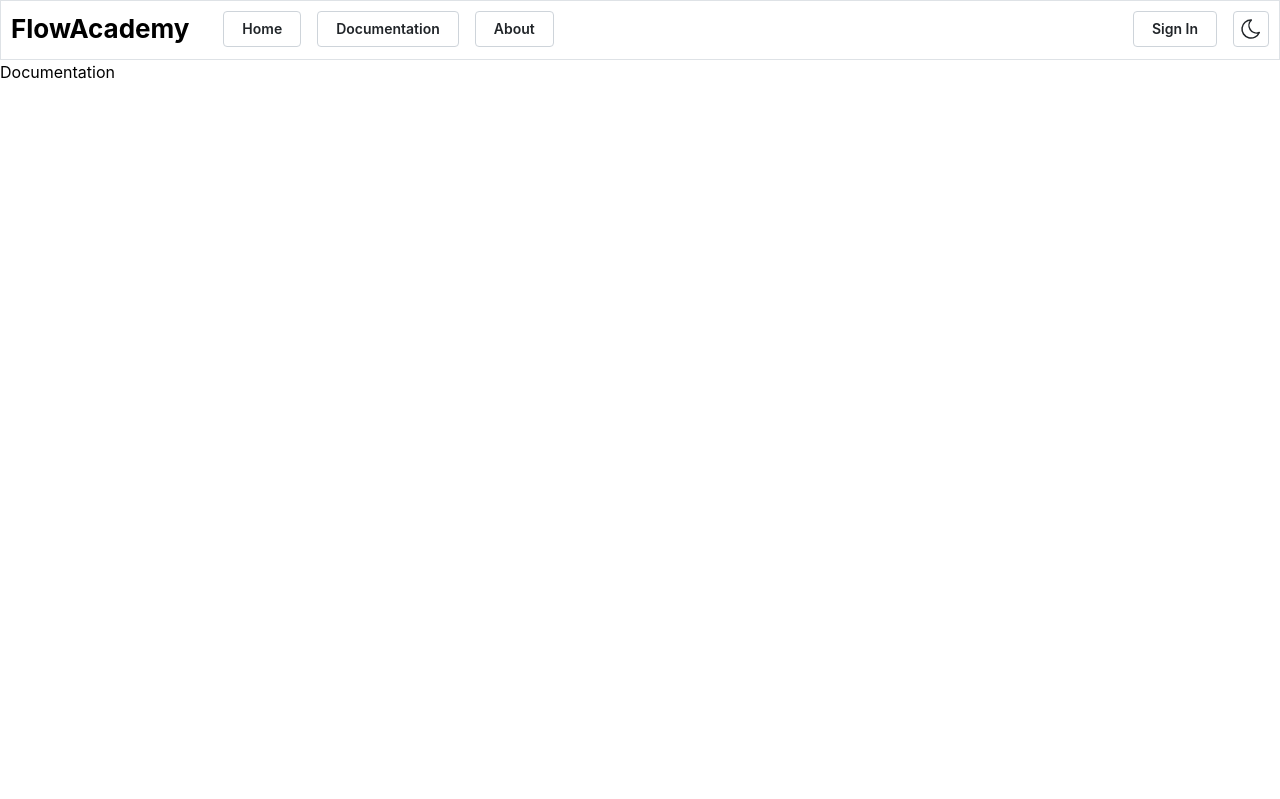
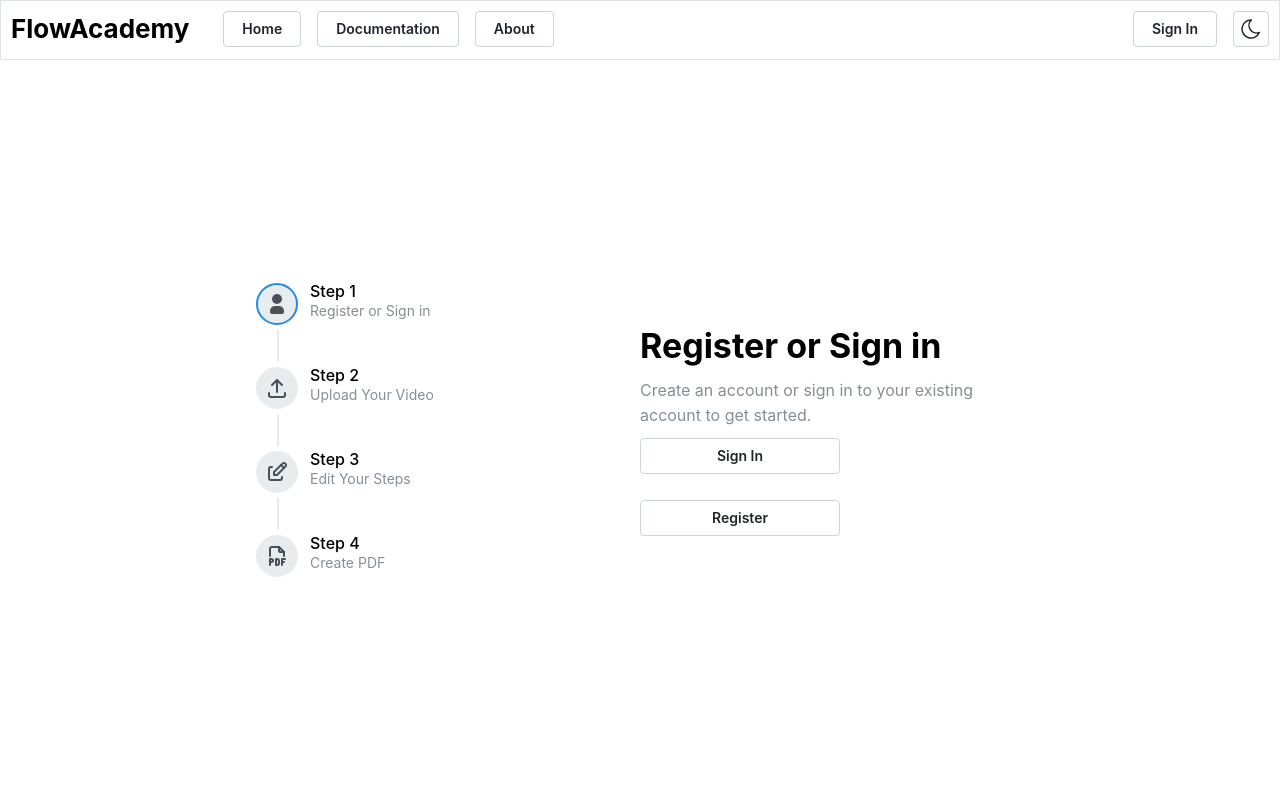
Before and after one commit to Cytherr1/flowacademy, a Next.js app: page /documentation in a window 1280 px wide. Shown: the top 799 px of the page. Built offline with nearby package versions, Linux system fonts and the light colour scheme; no server answers.

Commit message:
documentation init

```diff
--- a/app/documentation/page.tsx
+++ b/app/documentation/page.tsx
@@ -1,11 +1,12 @@
 "use client"
 
+import Documentation from "@/components/documentation"
 import Page from "@/components/page"
 
-export default function Documentation(){
+export default function Docs(){
     return (
         <Page>
-            Documentation
+            <Documentation></Documentation>
         </Page>
     )
 }
--- /dev/null
+++ b/components/documentation.tsx
@@ -0,0 +1,133 @@
+"use client";
+import {
+  Stepper,
+  Center,
+  Box,
+  Title,
+  Text,
+  Image,
+  Group,
+  Button,
+} from "@mantine/core";
+import NextImage from "next/image";
+import { useState } from "react";
+import placeholder from "../static_content/placholder.png";
+import Link from "next/link";
+import {
+  IconUserFilled,
+  IconUpload,
+  IconEdit,
+  IconFileTypePdf,
+} from "@tabler/icons-react";
+export default function Documentation() {
+  const [active, setActive] = useState(0);
+  const stepContent = [
+    <Box key="step1">
+      <Title order={1}>Register or Sign in</Title>
+      <Text c="dimmed" mt="xs">
+        Create an account or sign in to your existing account to get started.
+      </Text>
+      <Group mt="xs">
+        <Button w={200} variant="default" component={Link} href="/signin">
+          Sign In
+        </Button>
+        <Button
+          mt="xs"
+          w={200}
+          variant="default"
+          component={Link}
+          href="/register"
+        >
+          Register
+        </Button>
+      </Group>
+    </Box>,
+    <Box key="step2">
+      <Title order={1}>Upload Your Video</Title>
+      <Text c="dimmed" mt="xs">
+        Upload your video by dragging and dropping or selecting from your
+        device.
+      </Text>
+      <Text c="dimmed" mt="xs">
+        Supported formats: MP4, MOV, AVI. Maximum file size: 20 MB.
+      </Text>
+      <Image
+        h={200}
+        w="auto"
+        fit="contain"
+        component={NextImage}
+        src={placeholder}
+        alt="logo"
+        mt="xs"
+        radius="md"
+      />
+    </Box>,
+    <Box key="step3">
+      <Title order={1}>Edit Your Steps</Title>
+      <Text c="dimmed" mt="xs">
+        Adjust the automatically detected steps or add your own custom steps.
+      </Text>
+      <Text c="dimmed" mt="xs">
+        You can add annotations, change timestamps, and reorder steps as needed.
+      </Text>
+      <Image
+        h={200}
+        w="auto"
+        fit="contain"
+        component={NextImage}
+        src={placeholder}
+        alt="logo"
+        mt="xs"
+        radius="md"
+      />
+    </Box>,
+    <Box key="step4">
+      <Title order={1}>Create PDF</Title>
+      <Text c="dimmed" mt="xs">
+        Generate a PDF document with all your steps and annotations.
+      </Text>
+      <Text c="dimmed" mt="xs">
+        You can customize the layout and download or share the final document.
+      </Text>
+      <Image
+        h={200}
+        w="auto"
+        fit="contain"
+        component={NextImage}
+        src={placeholder}
+        alt="logo"
+        mt="xs"
+        radius="md"
+      />
+    </Box>,
+  ];
+  return (
+    <Center miw="100%" mah="100%">
+      <Box style={{ width: "30%" }}>
+        <Stepper active={active} onStepClick={setActive} orientation="vertical">
+          <Stepper.Step
+            icon={<IconUserFilled />}
+            label="Step 1"
+            description="Register or Sign in"
+          />
+          <Stepper.Step
+            icon={<IconUpload />}
+            label="Step 2"
+            description="Upload Your Video"
+          />
+          <Stepper.Step
+            icon={<IconEdit />}
+            label="Step 3"
+            description="Edit Your Steps"
+          />
+          <Stepper.Step
+            icon={<IconFileTypePdf />}
+            label="Step 4"
+            description="Create PDF"
+          />
+        </Stepper>
+      </Box>
+      <Box style={{ width: "30%" }}>{stepContent[active]}</Box>
+    </Center>
+  );
+}
--- a/lib/data.ts
+++ b/lib/data.ts
@@ -16,7 +16,7 @@ export const navData = [
 export const heroData = [
 	{
 		header: "Free and open source",
-		body: " – we do not charge you for anything."
+		body: " – no free trial, no bullshit."
 	},
 	{
 		header: "Easy to use",
```
Also changed, not shown: static_content/placholder.png (added).
